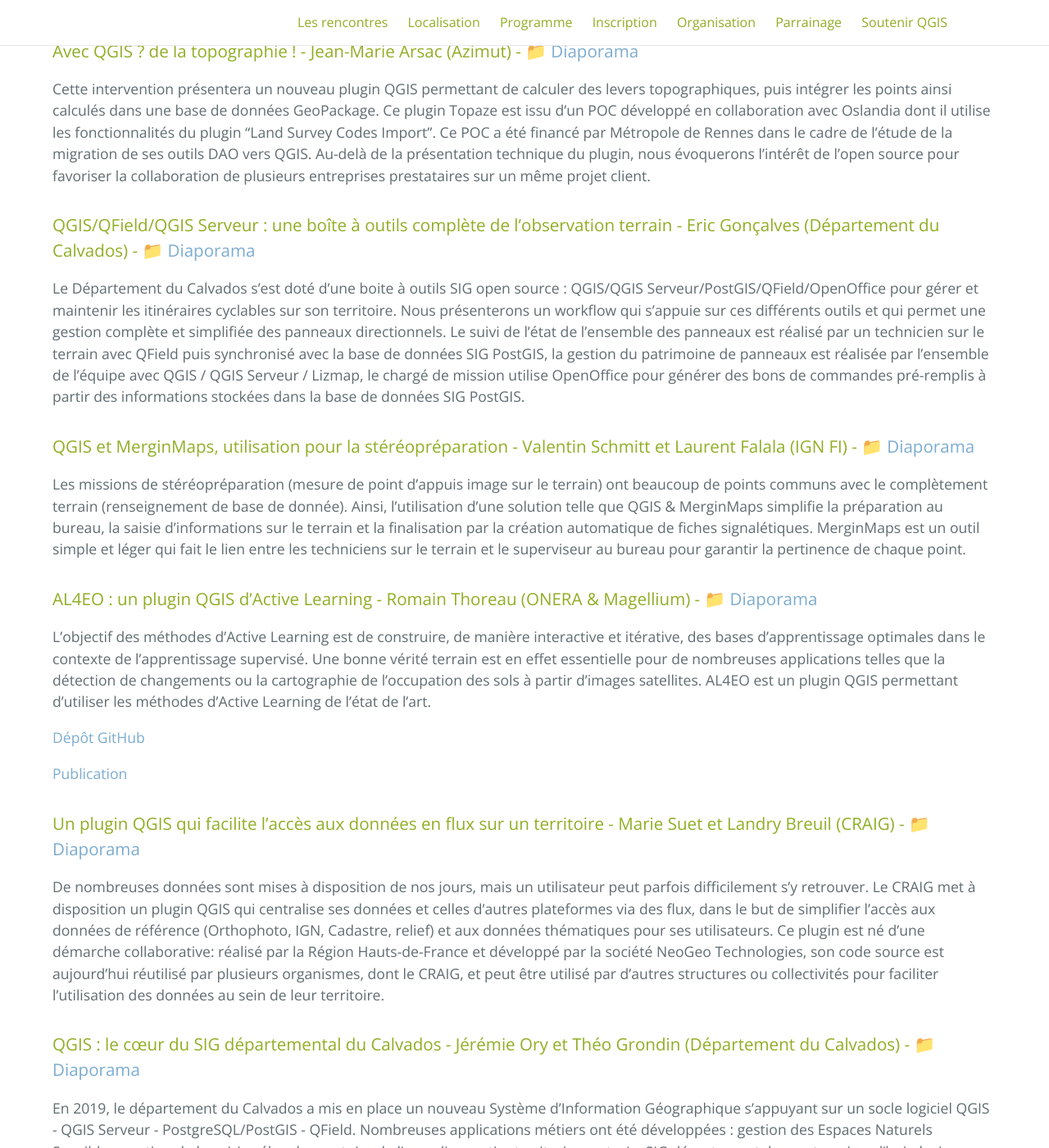
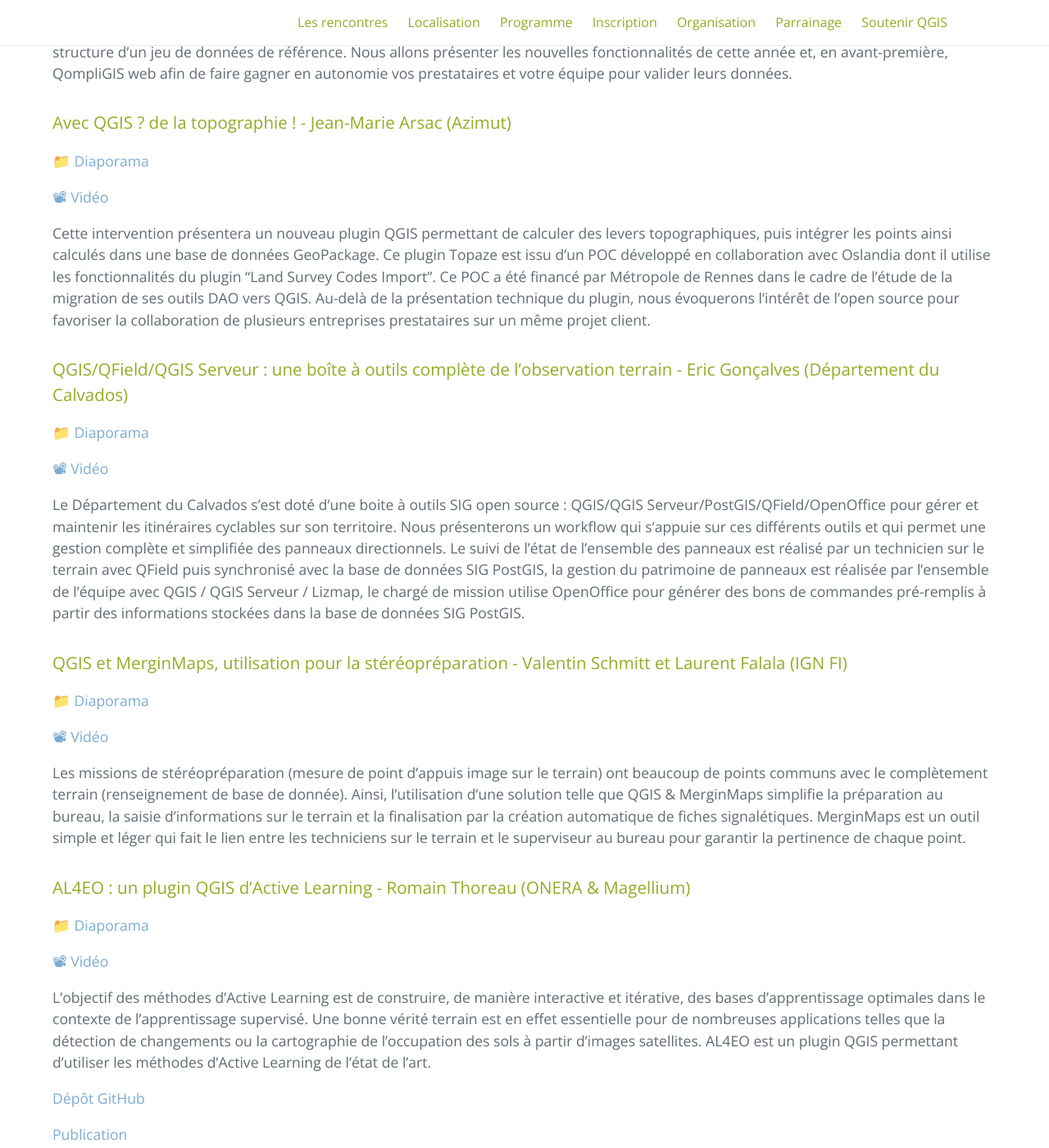
Before and after one commit to OSGeo-fr/QGIS-conf-fr-website, a Jekyll site: the page built from z20_programme.md, in a window 1280 px wide and 1400 px high, scrolled down 8280 px. Shown: the whole window at 82% size. Built offline with Jekyll 4.4.1, drawn with Linux system fonts in a browser that asks for light colours; some of the changed text lies outside the part shown.

Commit message:
add video

```diff
--- a/z20_programme.md
+++ b/z20_programme.md
@@ -331,23 +331,43 @@ Un BarCamp est une “non-conférence”. Venez faire émerger les sujets qui vo
 ---------------------------------------
 ## Programme détaillé des conférences
 
-### QompliGIS, les nouveautés, vers une version web ... - Jacky Volpes (Oslandia) - [&#128193; Diaporama](https://gitlab.com/osgeo-fr/journees_qgis/-/raw/master/Pr%C3%A9sentations/2023/01_Volpes_Jacky.pdf)
+### QompliGIS, les nouveautés, vers une version web ... - Jacky Volpes (Oslandia)
+
+[&#128193; Diaporama](https://gitlab.com/osgeo-fr/journees_qgis/-/raw/master/Pr%C3%A9sentations/2023/01_Volpes_Jacky.pdf)
+
+[&#128253; Vidéo](https://www.youtube.com/watch?v=ypVKBGLmB-o)
 
 De nombreux services font appel à des prestataires pour réaliser leurs plans. Une fois la numérisation effectuée et livrée, le client doit s’assurer de la conformité des données avant de les intégrer dans son SIG. Initialement, c'est pour répondre à cette problématique du monde de la topographie qu'Oslandia a développé le plugin QompliGIS. Toutefois, la vérification des données s'inscrit dans tout secteur d'activité. En effet, ce plugin a pour objectif de proposer un moyen simple de vérifier si la structure d’un jeu de données est conforme à la structure d’un jeu de données de référence. Nous allons présenter les nouvelles fonctionnalités de cette année et, en avant-première, QompliGIS web afin de faire gagner en autonomie vos prestataires et votre équipe pour valider leurs données.
 
-### Avec QGIS ? de la topographie ! - Jean-Marie Arsac (Azimut) - [&#128193; Diaporama](https://gitlab.com/osgeo-fr/journees_qgis/-/raw/master/Pr%C3%A9sentations/2023/11_Arsac_Jean_Marie.pdf)
+### Avec QGIS ? de la topographie ! - Jean-Marie Arsac (Azimut)
+
+[&#128193; Diaporama](https://gitlab.com/osgeo-fr/journees_qgis/-/raw/master/Pr%C3%A9sentations/2023/11_Arsac_Jean_Marie.pdf)
+
+[&#128253; Vidéo](https://www.youtube.com/watch?v=7oRdh6vRf14)
 
 Cette intervention présentera un nouveau plugin QGIS permettant de calculer des levers topographiques, puis intégrer les points ainsi calculés dans une base de données GeoPackage. Ce plugin Topaze est issu d'un POC développé en collaboration avec Oslandia dont il utilise les fonctionnalités du plugin "Land Survey Codes Import". Ce POC a été financé par Métropole de Rennes dans le cadre de l'étude de la migration de ses outils DAO vers QGIS. Au-delà de la présentation technique du plugin, nous évoquerons l'intérêt de l'open source pour favoriser la collaboration de plusieurs entreprises prestataires sur un même projet client.
 
-### QGIS/QField/QGIS Serveur : une boîte à outils complète de l’observation terrain - Eric Gonçalves (Département du Calvados) - [&#128193; Diaporama](https://gitlab.com/osgeo-fr/journees_qgis/-/raw/master/Pr%C3%A9sentations/2023/03_Gonçalves_Eric.pdf)
+### QGIS/QField/QGIS Serveur : une boîte à outils complète de l’observation terrain - Eric Gonçalves (Département du Calvados)
+
+[&#128193; Diaporama](https://gitlab.com/osgeo-fr/journees_qgis/-/raw/master/Pr%C3%A9sentations/2023/03_Gonçalves_Eric.pdf)
+
+[&#128253; Vidéo](https://www.youtube.com/watch?v=r6NIfCZhArk)
 
 Le Département du Calvados s’est doté d’une boite à outils SIG open source : QGIS/QGIS Serveur/PostGIS/QField/OpenOffice pour gérer et maintenir les itinéraires cyclables sur son territoire. Nous présenterons un workflow qui s’appuie sur ces différents outils et qui permet une gestion complète et simplifiée des panneaux directionnels. Le suivi de l’état de l’ensemble des panneaux est réalisé par un technicien sur le terrain avec QField puis synchronisé avec la base de données SIG PostGIS, la gestion du patrimoine de panneaux est réalisée par l’ensemble de l'équipe avec QGIS / QGIS Serveur / Lizmap, le chargé de mission utilise OpenOffice pour générer des bons de commandes pré-remplis à partir des informations stockées dans la base de données SIG PostGIS.
 
-### QGIS et MerginMaps, utilisation pour la stéréopréparation - Valentin Schmitt et Laurent Falala (IGN FI) - [&#128193; Diaporama](https://gitlab.com/osgeo-fr/journees_qgis/-/raw/master/Pr%C3%A9sentations/2023/04_Schmitt_Valentin.pdf)
+### QGIS et MerginMaps, utilisation pour la stéréopréparation - Valentin Schmitt et Laurent Falala (IGN FI)
+
+[&#128193; Diaporama](https://gitlab.com/osgeo-fr/journees_qgis/-/raw/master/Pr%C3%A9sentations/2023/04_Schmitt_Valentin.pdf)
+
+[&#128253; Vidéo](https://www.youtube.com/watch?v=CSY7JitUe1c)
 
 Les missions de stéréopréparation (mesure de point d'appuis image sur le terrain) ont beaucoup de points communs avec le complètement terrain (renseignement de base de donnée). Ainsi, l'utilisation d'une solution telle que QGIS & MerginMaps simplifie la préparation au bureau, la saisie d'informations sur le terrain et la finalisation par la création automatique de fiches signalétiques. MerginMaps est un outil simple et léger qui fait le lien entre les techniciens sur le terrain et le superviseur au bureau pour garantir la pertinence de chaque point.
 
-### AL4EO : un plugin QGIS d'Active Learning - Romain Thoreau (ONERA & Magellium) - [&#128193; Diaporama](https://gitlab.com/osgeo-fr/journees_qgis/-/raw/master/Pr%C3%A9sentations/2023/05_Thoreau_Romain.pdf)
+### AL4EO : un plugin QGIS d'Active Learning - Romain Thoreau (ONERA & Magellium)
+
+[&#128193; Diaporama](https://gitlab.com/osgeo-fr/journees_qgis/-/raw/master/Pr%C3%A9sentations/2023/05_Thoreau_Romain.pdf)
+
+[&#128253; Vidéo](https://www.youtube.com/watch?v=BouunEytxxI)
 
 L'objectif des méthodes d'Active Learning est de construire, de manière interactive et itérative, des bases d'apprentissage optimales dans le contexte de l'apprentissage supervisé. Une bonne vérité terrain est en effet essentielle pour de nombreuses applications telles que la détection de changements ou la cartographie de l'occupation des sols à partir d'images satellites. AL4EO est un plugin QGIS permettant d'utiliser les méthodes d'Active Learning de l'état de l'art.
 
@@ -355,29 +375,53 @@ L'objectif des méthodes d'Active Learning est de construire, de manière intera
 
 <a href="https://ieeexplore.ieee.org/document/9774342">Publication</a>
 
-### Un plugin QGIS qui facilite l'accès aux données en flux sur un territoire - Marie Suet et Landry Breuil (CRAIG) - [&#128193; Diaporama](https://gitlab.com/osgeo-fr/journees_qgis/-/raw/master/Pr%C3%A9sentations/2023/06_Suet_Marie.pdf)
+### Un plugin QGIS qui facilite l'accès aux données en flux sur un territoire - Marie Suet et Landry Breuil (CRAIG)
+
+[&#128193; Diaporama](https://gitlab.com/osgeo-fr/journees_qgis/-/raw/master/Pr%C3%A9sentations/2023/06_Suet_Marie.pdf)
+
+[&#128253; Vidéo](https://www.youtube.com/watch?v=QKZGjVR6V_E)
 
 De nombreuses données sont mises à disposition de nos jours, mais un utilisateur peut parfois difficilement s'y retrouver. Le CRAIG met à disposition un plugin QGIS qui centralise ses données et celles d'autres plateformes via des flux, dans le but de simplifier l'accès aux données de référence (Orthophoto, IGN, Cadastre, relief) et aux données thématiques pour ses utilisateurs. Ce plugin est né d'une démarche collaborative: réalisé par la Région Hauts-de-France et développé par la société NeoGeo Technologies, son code source est aujourd'hui réutilisé par plusieurs organismes, dont le CRAIG, et peut être utilisé par d'autres structures ou collectivités pour faciliter l'utilisation des données au sein de leur territoire.
 
-### QGIS : le cœur du SIG départemental du Calvados - Jérémie Ory et Théo Grondin (Département du Calvados) - [&#128193; Diaporama](https://gitlab.com/osgeo-fr/journees_qgis/-/raw/master/Pr%C3%A9sentations/2023/07_Grondin_Théo.pdf)
+### QGIS : le cœur du SIG départemental du Calvados - Jérémie Ory et Théo Grondin (Département du Calvados)
+
+[&#128193; Diaporama](https://gitlab.com/osgeo-fr/journees_qgis/-/raw/master/Pr%C3%A9sentations/2023/07_Grondin_Théo.pdf)
+
+[&#128253; Vidéo](https://www.youtube.com/watch?v=QKZGjVR6V_E)
 
 En 2019, le département du Calvados a mis en place un nouveau Système d'Information Géographique s’appuyant sur un socle logiciel QGIS - QGIS Serveur - PostgreSQL/PostGIS - QField. Nombreuses applications métiers ont été développées : gestion des Espaces Naturels Sensibles, gestion de la voirie vélo, observatoire de l’eau, diagnostics territoriaux, etc. Le SIG départemental compte aujourd’hui plusieurs centaines d’agents. La présentation réalisera un focus sur deux outils appréciés des utilisateurs :
 
 1. Production automatisée de diagnostics territoriaux avec QGIS
 2. Enrichissement de données cadastrales à partir de données tierces (données d’urbanisme du GPU, données environnementales de Carmen, etc.) avec PostGIS et consultation web avec QGIS Serveur.
 
-### QGIS au cœur du Système d'Information Naturaliste de Martinique - Michaël Douchin (3Liz) - [&#128193; Diaporama](https://gitlab.com/osgeo-fr/journees_qgis/-/raw/master/Pr%C3%A9sentations/2023/08_Douchin_Michael.pdf)
+### QGIS au cœur du Système d'Information Naturaliste de Martinique - Michaël Douchin (3Liz)
+
+[&#128193; Diaporama](https://gitlab.com/osgeo-fr/journees_qgis/-/raw/master/Pr%C3%A9sentations/2023/08_Douchin_Michael.pdf)
+
+[&#128253; Vidéo](https://www.youtube.com/watch?v=Yuhs_YSpMxE)
 
 Dans le cadre de l’Observatoire Martiniquais de la Biodiversité (OMB), le Parc Naturel Régional de Martinique a souhaité mettre en place un outil Open Source facilitant la mutualisation et la valorisation des connaissances naturalistes sur le territoire martiniquais. Cet outil devait s'inscrire dans le Système d’Information Nature et Paysage (SINP) du Ministère de l’Environnement. La solution retenue et déployée est centrée sur QGIS. L'objectif de cette présentation est de présenter l'écosystème QGIS permettant de mettre en œuvre un Système d'Information Géographique le plus complet possible : Gestion de données (QGIS), Saisie terrain (QField), valorisation et publication web (Lizmap) ; en s'appuyant sur l'expérience du PNR Martinique.
 
-### Définition/mise en place d’une stratégie de déploiement de QGIS à l’Etablissement public Loire - Emilie Bigorne (Etablissement public Loire) [&#128193; Diaporama](https://gitlab.com/osgeo-fr/journees_qgis/-/raw/master/Pr%C3%A9sentations/2023/09_Bigorne_Emilie.pdf)
+### Définition/mise en place d’une stratégie de déploiement de QGIS à l’Etablissement public Loire - Emilie Bigorne (Etablissement public Loire)
+
+[&#128193; Diaporama](https://gitlab.com/osgeo-fr/journees_qgis/-/raw/master/Pr%C3%A9sentations/2023/09_Bigorne_Emilie.pdf)
+
+[&#128253; Vidéo](https://www.youtube.com/watch?v=u-yFPiBlvA0)
 
 L’Etablissement public Loire est un syndicat mixte (EPTB) composé de soixante collectivités (Régions, Départements et Intercommunalités) et d'une soixantaine d'agents. Les données métiers de l'Etablissement sont stockées dans une base de données PostgreSQL/PostGIS et sont utilisées par une quarantaine d'agents, essentiellement via QGIS. Jusqu'en 2022, QGIS était installé manuellement et paramétré à l'identique sur les postes utilisateurs. Un système de déploiement en masse sur l'ensemble des postes a été mis en place permettant de maintenir les versions à jour et de personnaliser les paramètres selon le profil utilisateur. Cette présentation propose de détailler les outils et la méthodologie mis en place pour industrialiser le déploiement et la mise à jour de QGIS sur le parc.
 
-### QGIS Plugin : PLU(i) versionning - Bruno Defrance (Grenoble Alpes Métropole) et Eric Vinouze (AURG) - [&#128193; Diaporama](https://gitlab.com/osgeo-fr/journees_qgis/-/raw/master/Pr%C3%A9sentations/2023/10_Defrance_Bruno.pdf)
+### QGIS Plugin : PLU(i) versionning - Bruno Defrance (Grenoble Alpes Métropole) et Eric Vinouze (AURG)
+
+[&#128193; Diaporama](https://gitlab.com/osgeo-fr/journees_qgis/-/raw/master/Pr%C3%A9sentations/2023/10_Defrance_Bruno.pdf)
+
+[&#128253; Vidéo](https://www.youtube.com/watch?v=nKHcA12Iiao)
 
 Grenoble-Alpes-Métropole, l'Agence d'Urbanisme de la Région Grenobloise et Oslandia développent actuellement un plugin QGIS pour faciliter le suivi de numérisation des PLU(i) dans un environnement PostgreSQL. Basé sur le standard CNIG, cet outil permet de générer des versions de numérisation en s'appuyant, pour chaque procédure traitée, sur l'ensemble des projets thématiques qui sont mobilisés (zonage, OAP, ER, etc.). Il permet ainsi, à partir de versions duplicables, d'aboutir en fin de procédure du PLU(i) à des versions validées dont le contenu constituera les éléments graphiques du document opposable. Côté IHM, outre la mise à disposition d’un tableau de bord des versions, l'outil est doté d'un système d'import des fichiers SHAPE au format CNIG.
 
-### La Géoplateforme et les plugins QGIS - Tom Alary (IGN) [&#128193; Diaporama](https://gitlab.com/osgeo-fr/journees_qgis/-/raw/master/Pr%C3%A9sentations/2023/02_Alary_Tom.pdf)
+### La Géoplateforme et les plugins QGIS - Tom Alary (IGN)
+
+[&#128193; Diaporama](https://gitlab.com/osgeo-fr/journees_qgis/-/raw/master/Pr%C3%A9sentations/2023/02_Alary_Tom.pdf)
+
+[&#128253; Vidéo](https://www.youtube.com/watch?v=RdCeu9EUPlY)
 
 Le programme Géoplateforme, pour doter la puissance publique d’une infrastructure collaborative et mutualisée pour la production et la diffusion des géodonnées. Le Géotuileur : transformez vos données géographiques en tuiles vectorielles simplement et diffusez-les n'importe où ! Présentation et démonstration des plugins QGIS : plugin collaboratif et plugin Géotuileur. Les perspectives d'amélioration en commun. Les API de la future Géoplateforme et les possibilités d'en faire des plugins QGIS ensemble. Vers une communauté d'utilisateurs d'outils QGIS liés à la future Géoplateforme ?
```
Also changed, not shown: _posts/2023-03-24-retrouver_les_presentations_2023.md (+14 -12 lines).
